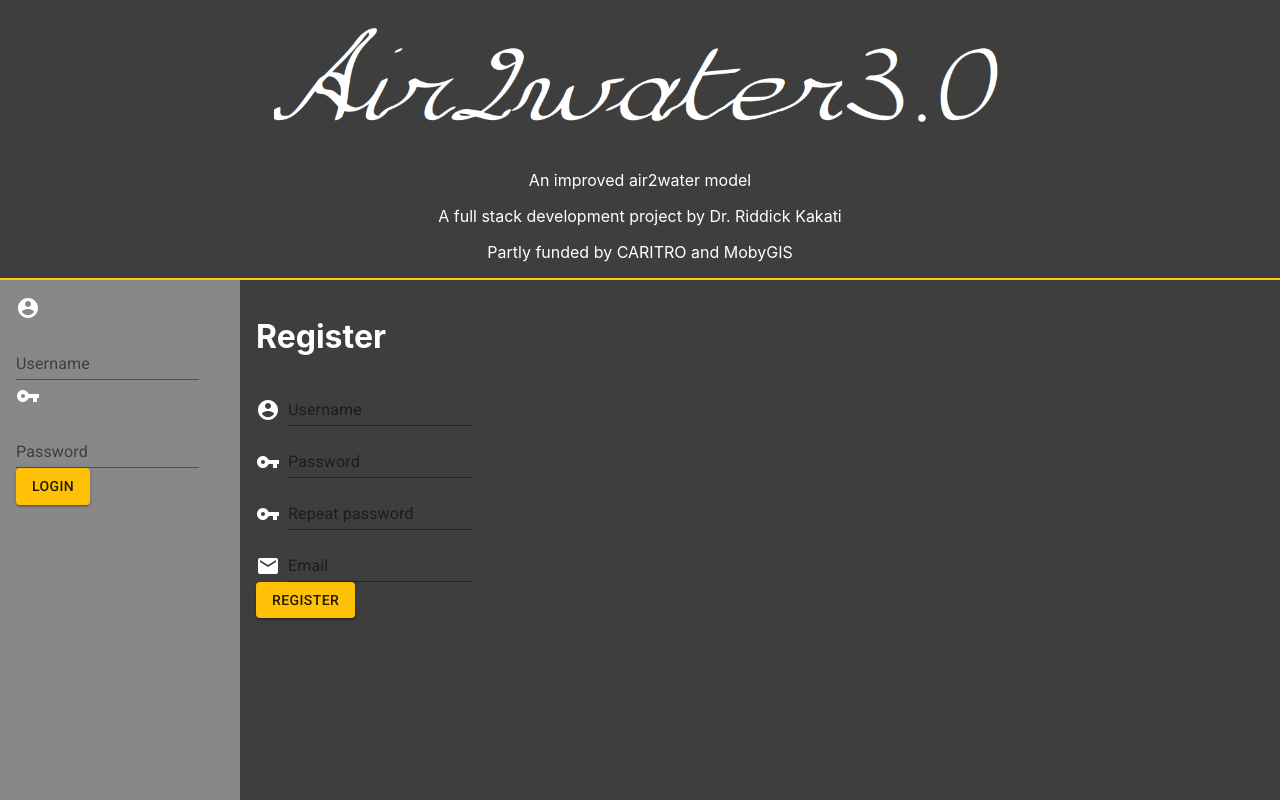
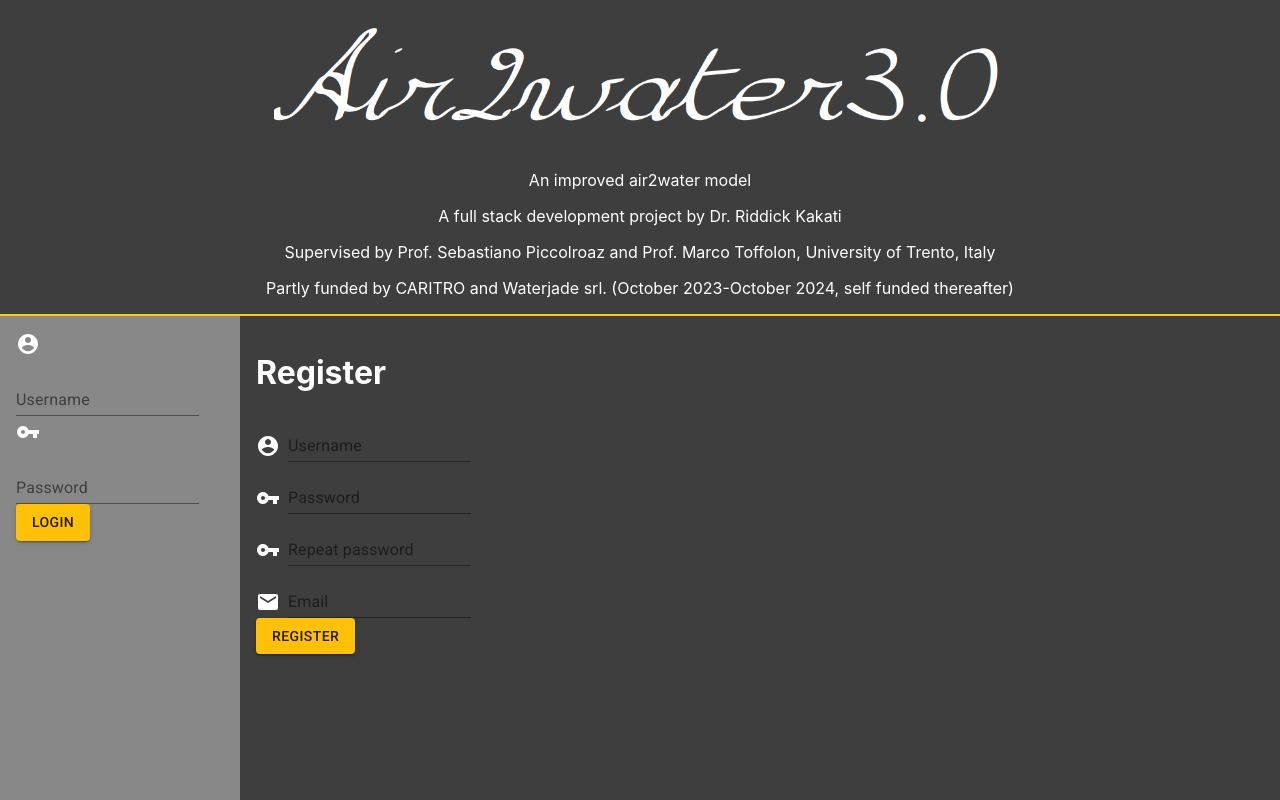
Before and after one commit to riddickkakati/air2water3.0UI, a React (Create React App) app: page /register in a window 1280 px wide. Shown: the top 800 px of the page. Built offline with nearby package versions, Linux system fonts and the light colour scheme.

Commit message:
Backend full fixed

```diff
--- a/src/components/events/event-form.js
+++ b/src/components/events/event-form.js
@@ -955,9 +955,9 @@ const EventForm = () => {
               <FormControl component="fieldset" className={classes.formControl}>
                 <FormLabel component="legend">Validation Required</FormLabel>
                 <RadioGroup
-                  value={validationRequired}  // This will now hold 'F', 'R', or 'U'
+                  value={validationRequired}  // This will now hold 'F', 'R', 'U', or 'N'
                   onChange={(e) => {
-                    setValidationRequired(e.target.value);  // Will store 'F', 'R', or 'U'
+                    setValidationRequired(e.target.value);  // Will store 'F', 'R', 'U' or 'N'
                     if (e.target.value === 'F') {
                       setValidationPercent(10); // Reset percent when validation is not required
                     }
--- a/src/components/layout/header.js
+++ b/src/components/layout/header.js
@@ -8,7 +8,8 @@ function Header() {
         <img src={logo} alt="BWF logo" height="150"/>
         <p>An improved <a href="https://doi.org/10.4081/aiol.2016.5791" target="_blank" rel="noopener noreferrer">air2water model</a></p>
         <p>A full stack development project by <a href="https://iitg.ac.in/stud/riddick.kakati/index.html" target="_blank" rel="noopener noreferrer">Dr. Riddick Kakati</a></p>
-        <p>Partly funded by CARITRO and MobyGIS</p>
+        <p>Supervised by Prof. Sebastiano Piccolroaz and Prof. Marco Toffolon, University of Trento, Italy</p>
+        <p>Partly funded by CARITRO and Waterjade srl. (October 2023-October 2024, self funded thereafter)</p>
     </div>
   );
 }
```
